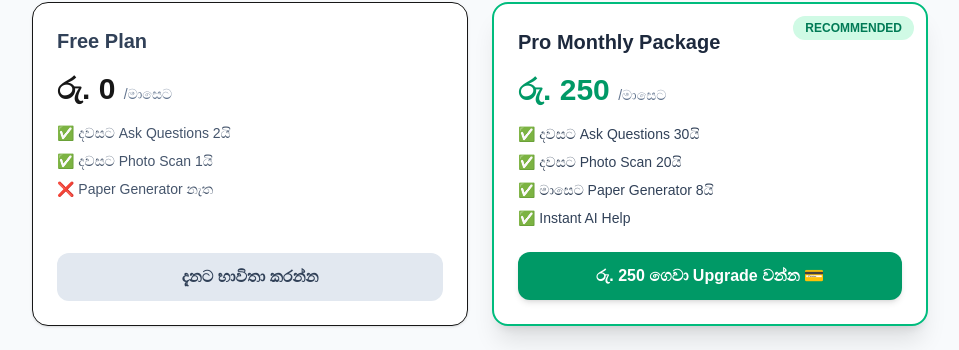
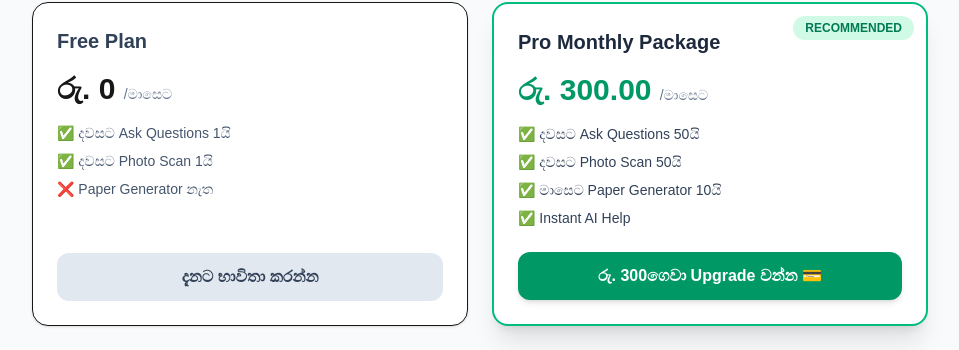
Before and after one commit to alokavishwa995-rgb/ganan-ai, a Next.js app: page /pricing in a window 1280 px wide. Shown: the part 286-636 px from the top of the page, without its empty margins (160-1119 px from the left). Built offline with nearby package versions, Linux system fonts and the light colour scheme; no server answers.

Commit message:
Update pricing page with dynamic host origin for PayHere

```diff
--- a/app/pricing/page.tsx
+++ b/app/pricing/page.tsx
@@ -19,7 +19,7 @@ export default function PricingPage() {
     setLoading(true);
 
     const orderId = `Order_${Date.now()}`;
-    const amount = 250.00;
+    const amount = 300.00;
     const currency = "LKR";
 
     try {
@@ -32,23 +32,29 @@ export default function PricingPage() {
 
       const { hash, merchantId, formattedAmount } = await res.json();
 
-      // .env.local එකේ ඇති App URL එක (ngrok හෝ Live Domain එක) ලබා ගැනීම
-      const appUrl = process.env.NEXT_PUBLIC_APP_URL || window.location.origin;
+      if (!hash || !merchantId) {
+        alert("Payment initialization failed. Missing hash or merchantId.");
+        setLoading(false);
+        return;
+      }
 
-      // 2. Dynamic Form එකක් සාදා PayHere එකට Submit කිරීම
+      // Live Domain එක Dynamic ලෙස ලබා ගැනීම (Vercel Host වී ඇති Domain එක)
+      const appUrl = typeof window !== "undefined" ? window.location.origin : (process.env.NEXT_PUBLIC_APP_URL || "");
+
+      // 2. Dynamic Form එකක් සාදා PayHere Sandbox Checkout එකට Submit කිරීම
       const form = document.createElement("form");
       form.method = "POST";
       form.action = "https://sandbox.payhere.lk/pay/checkout";
 
       const params: Record<string, string> = {
-        merchant_id: merchantId,
+        merchant_id: String(merchantId), // 👈 String එකක් බවට පත් කිරීම
         return_url: `${appUrl}/chaat?status=success`,
         cancel_url: `${appUrl}/pricing?status=cancel`,
         notify_url: `${appUrl}/api/payhere-notify`,
         order_id: orderId,
         items: "Maths App Monthly Subscription",
         currency: currency,
-        amount: formattedAmount,
+        amount: String(formattedAmount || "300.00"), // 👈 Backend එකෙන් එන exact string එක
         hash: hash,
         first_name: "Student",
         last_name: "User",
@@ -57,7 +63,7 @@ export default function PricingPage() {
         address: "No 1, Main Street",
         city: "Colombo",
         country: "Sri Lanka",
-        custom_1: userEmail, // 👈 Webhook එකේදී Firestore DB එකේ User ව සොයාගැනීමට Email එක යැවීම
+        custom_1: userEmail,
       };
 
       for (const key in params) {
@@ -90,7 +96,7 @@ export default function PricingPage() {
             <h2 className="text-xl font-bold text-slate-700">Free Plan</h2>
             <p className="text-3xl font-extrabold my-4">රු. 0 <span className="text-sm font-normal text-slate-500">/මාසෙට</span></p>
             <ul className="space-y-2 text-sm text-slate-600 mb-6">
-              <li>✅ දවසට Ask Questions 2යි</li>
+              <li>✅ දවසට Ask Questions 1යි</li>
               <li>✅ දවසට Photo Scan 1යි</li>
               <li>❌ Paper Generator නැත</li>
             </ul>
@@ -109,11 +115,11 @@ export default function PricingPage() {
 
           <div>
             <h2 className="text-xl font-bold text-slate-800">Pro Monthly Package</h2>
-            <p className="text-3xl font-extrabold text-emerald-600 my-4">රු. 250 <span className="text-sm font-normal text-slate-500">/මාසෙට</span></p>
+            <p className="text-3xl font-extrabold text-emerald-600 my-4">රු. 300.00 <span className="text-sm font-normal text-slate-500">/මාසෙට</span></p>
             <ul className="space-y-2 text-sm text-slate-700 mb-6">
-              <li>✅ දවසට Ask Questions 30යි</li>
-              <li>✅ දවසට Photo Scan 20යි</li>
-              <li>✅ මාසෙට Paper Generator 8යි</li>
+              <li>✅ දවසට Ask Questions 50යි</li>
+              <li>✅ දවසට Photo Scan 50යි</li>
+              <li>✅ මාසෙට Paper Generator 10යි</li>
               <li>✅ Instant AI Help</li>
             </ul>
           </div>
@@ -125,7 +131,7 @@ export default function PricingPage() {
               disabled={loading}
               className="w-full bg-emerald-600 hover:bg-emerald-700 text-white font-bold p-3 rounded-xl shadow-md transition disabled:opacity-50 cursor-pointer"
             >
-              {loading ? "PayHere වෙත යොමු වෙමින්..." : "රු. 250 ගෙවා Upgrade වන්න 💳"}
+              {loading ? "PayHere වෙත යොමු වෙමින්..." : "රු. 300ගෙවා Upgrade වන්න 💳"}
             </button>
           </form>
         </div>
```
